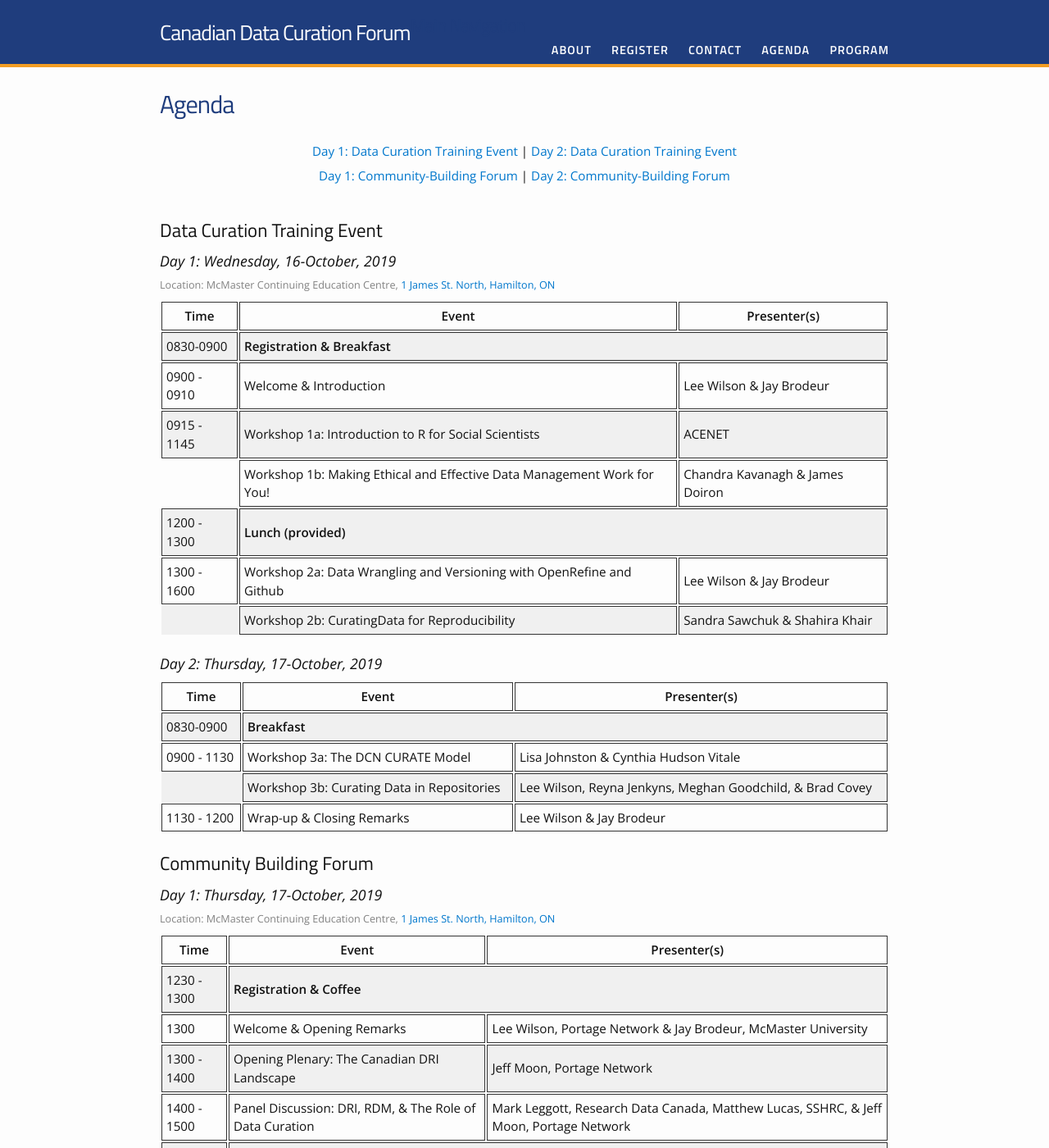
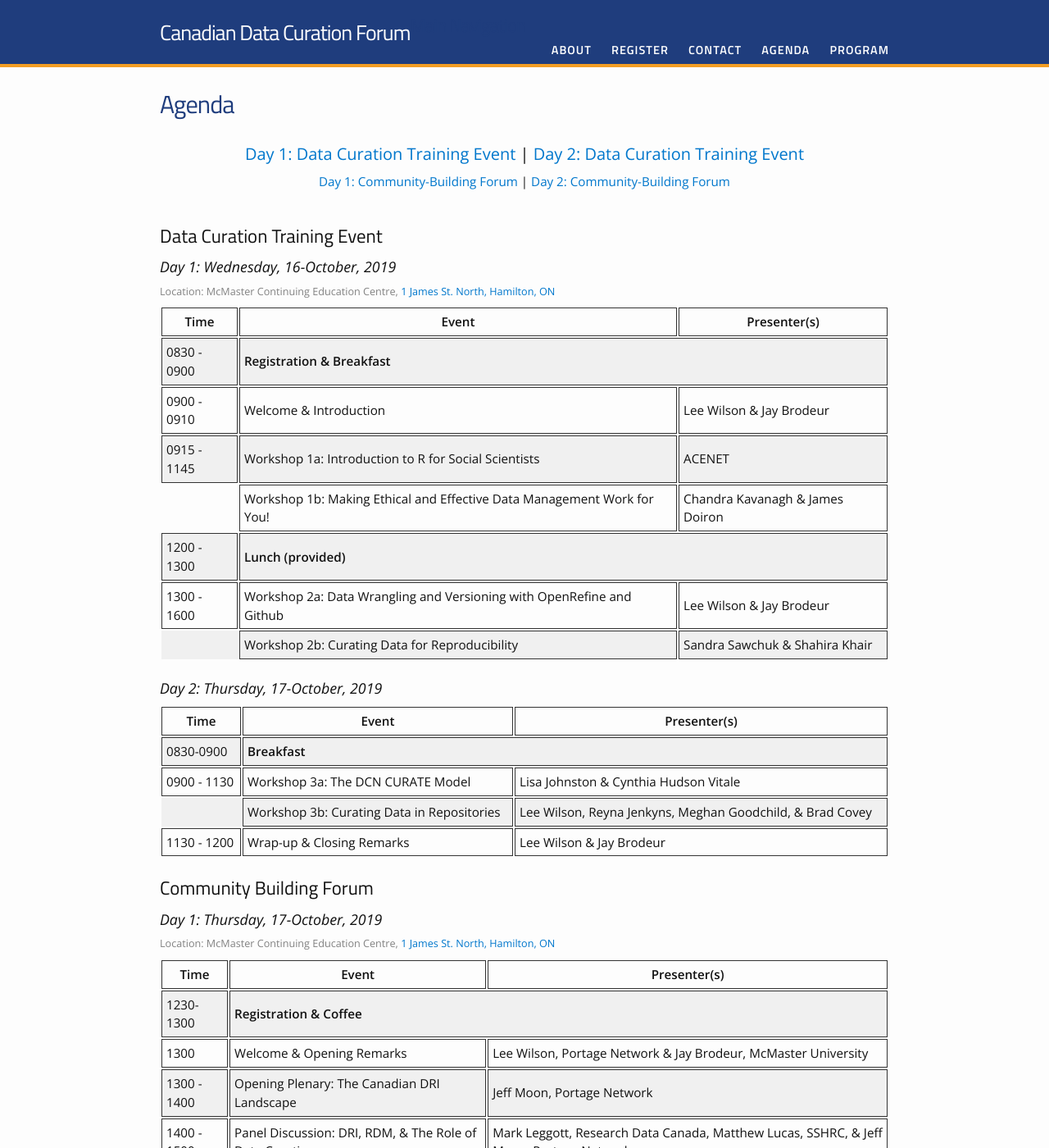
Before and after one commit to data-curation/data-curation.github.io, a Jekyll site: the page built from agenda.md, in a window 1280 px wide and 1400 px high. Shown: the whole window at 82% size. Built offline with Jekyll 4.4.1, drawn with Linux system fonts in a browser that asks for light colours.

Commit message:
Update agenda.md

```diff
--- a/agenda.md
+++ b/agenda.md
@@ -4,7 +4,7 @@ title: Agenda
 permalink: /agenda/
 ---
 
-<p style="text-align:center;"><a href="#day-1">Day 1: Data Curation Training Event</a> |
+<p style="text-align:center; font-size:20px;"><a href="#day-1">Day 1: Data Curation Training Event</a> |
 <a href="#day-2">Day 2: Data Curation Training Event</a></p>
 <p style="text-align:center;"><a href="#day-2a">Day 1: Community-Building Forum</a> |
 <a href="#day-3">Day 2: Community-Building Forum</a></p>
@@ -27,7 +27,7 @@ permalink: /agenda/
   </thead>
 <tbody>
     <tr>
-	<td>0830-0900</td>
+	<td>0830 - 0900</td>
 	<td colspan="2"><strong>Registration & Breakfast</strong></td>
     </tr>
     <tr>
@@ -56,7 +56,7 @@ permalink: /agenda/
     </tr>
     <tr>
 	<td></td>
-    	<td>Workshop 2b: CuratingData for Reproducibility</td>
+    	<td>Workshop 2b: Curating Data for Reproducibility</td>
     	<td>Sandra Sawchuk & Shahira Khair</td>
     </tr>
 </tbody>
@@ -113,7 +113,7 @@ permalink: /agenda/
   </thead>
   <tbody>
     <tr>
-	<td>1230 - 1300</td>
+	<td>1230-1300</td>
 	<td colspan="2"><strong>Registration & Coffee</strong></td>
     </tr>
     <tr>
@@ -162,7 +162,7 @@ permalink: /agenda/
   </thead>
   <tbody>
     <tr>
-	<td>0830 - 0900</td>
+	<td>0830-0900</td>
 	<td colspan="2"><strong>Breakfast & Coffee</strong></td>
     </tr>
     <tr>
```
